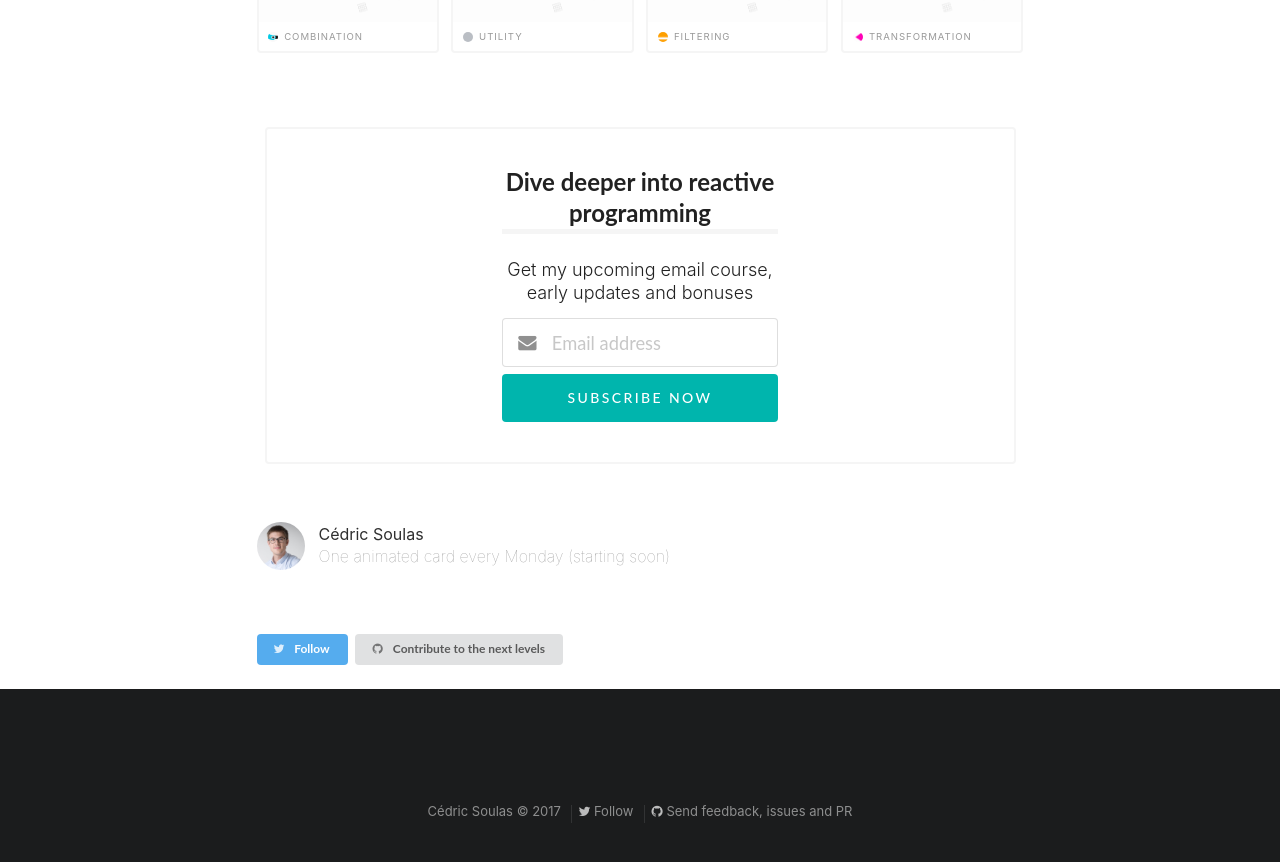
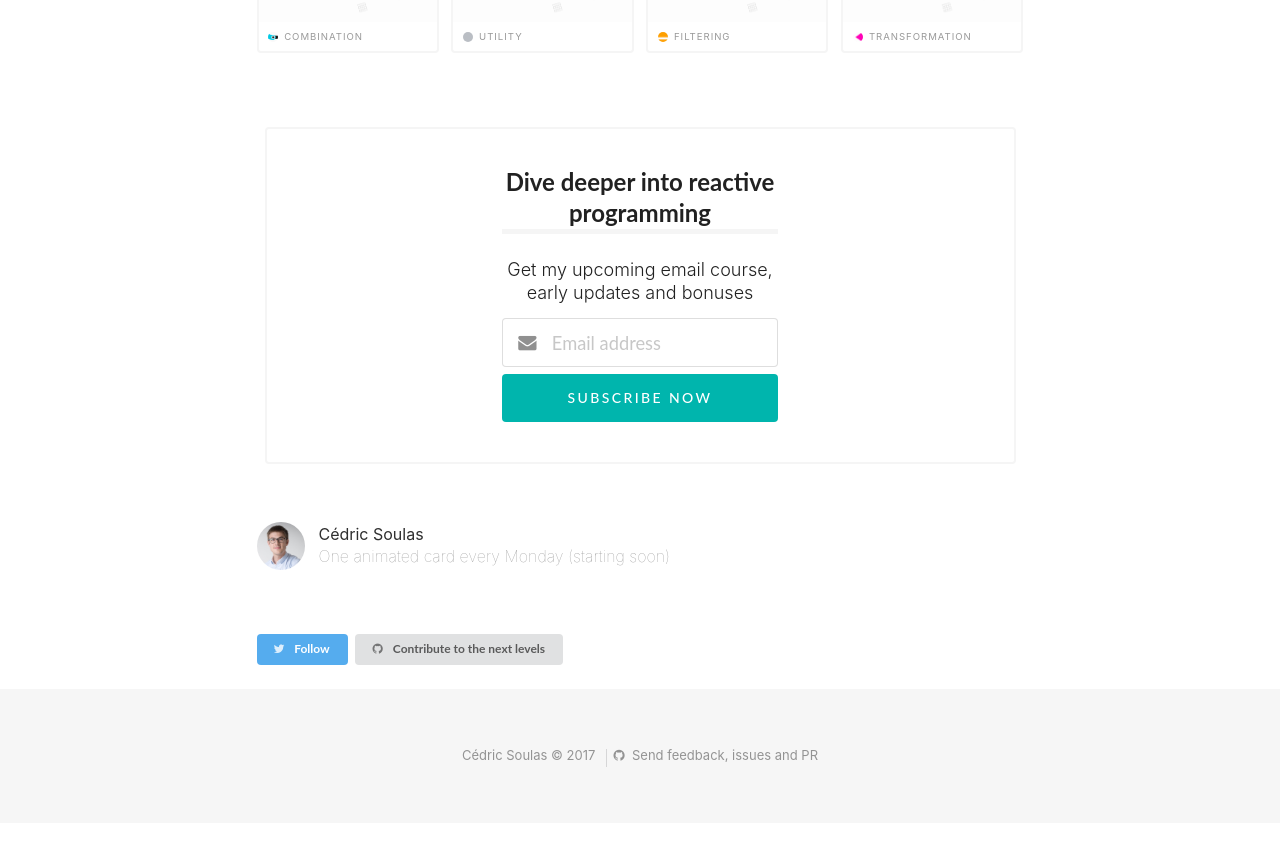
Before and after one commit to cedricss/reactive.how, a Jekyll site: the page built from index.html, in a window 1280 px wide and 900 px high, scrolled down 1885 px. Shown: the top 862 px of the window. Built offline with Jekyll 4.4.1, drawn with Linux system fonts in a browser that asks for light colours; after the commit the page ends 2708 px from its top, so only the background shows below that.

Commit message:
Update from dark to gray footer

```diff
--- a/_includes/footer.html
+++ b/_includes/footer.html
@@ -1,13 +1,9 @@
-<div class="ui black inverted vertical footer segment">
-  <div class="ui stripe container">
-    <div class="ui one column grid">
-      <div class="ui center aligned column">
-        <div class="ui horizontal inverted small divided link list">
-          <a class="item" href="https://twitter.com/CedricSoulas" target="_blank">Cédric Soulas © 2017</a>
-          <a class="item" href="https://twitter.com/CedricSoulas" target="_blank"><i class="twitter icon"></i>Follow</a>
-          <a class="item" href="https://github.com/cedricss/reactive.how" target="_blank"><i class="github icon"></i>Send feedback, issues and PR</a>
-        </div>
-      </div>
+<div class="ui vertical center aligned footer segment">
+  <div class="ui container">
+    <div class="ui horizontal small divided link list">
+      <a class="item" href="https://twitter.com/CedricSoulas" target="_blank">Cédric Soulas © 2017</a>
+      <a class="item" href="https://github.com/cedricss/reactive.how" target="_blank">
+        <i class="github icon"></i> Send feedback, issues and PR</a>
     </div>
   </div>
 </div>
```
